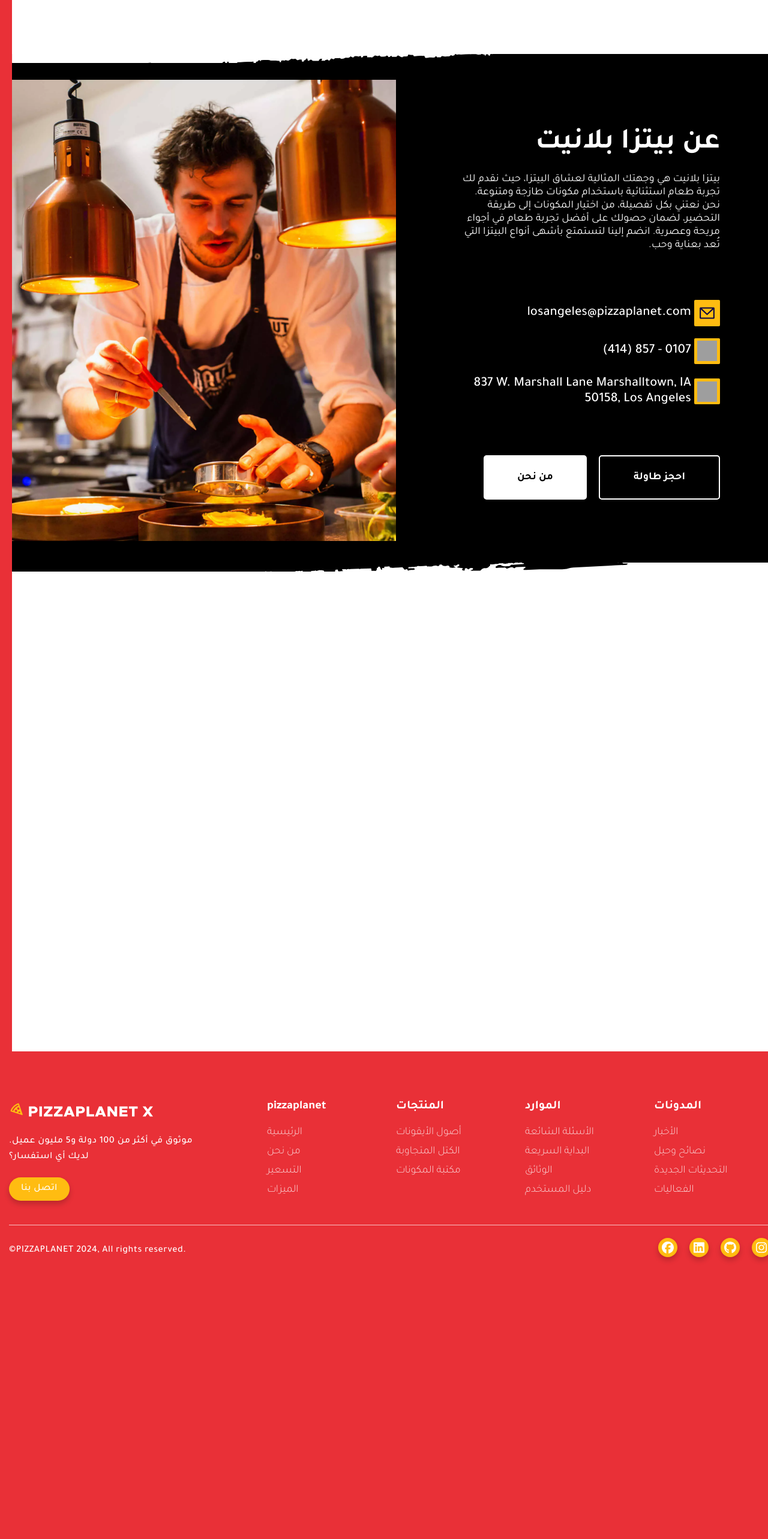
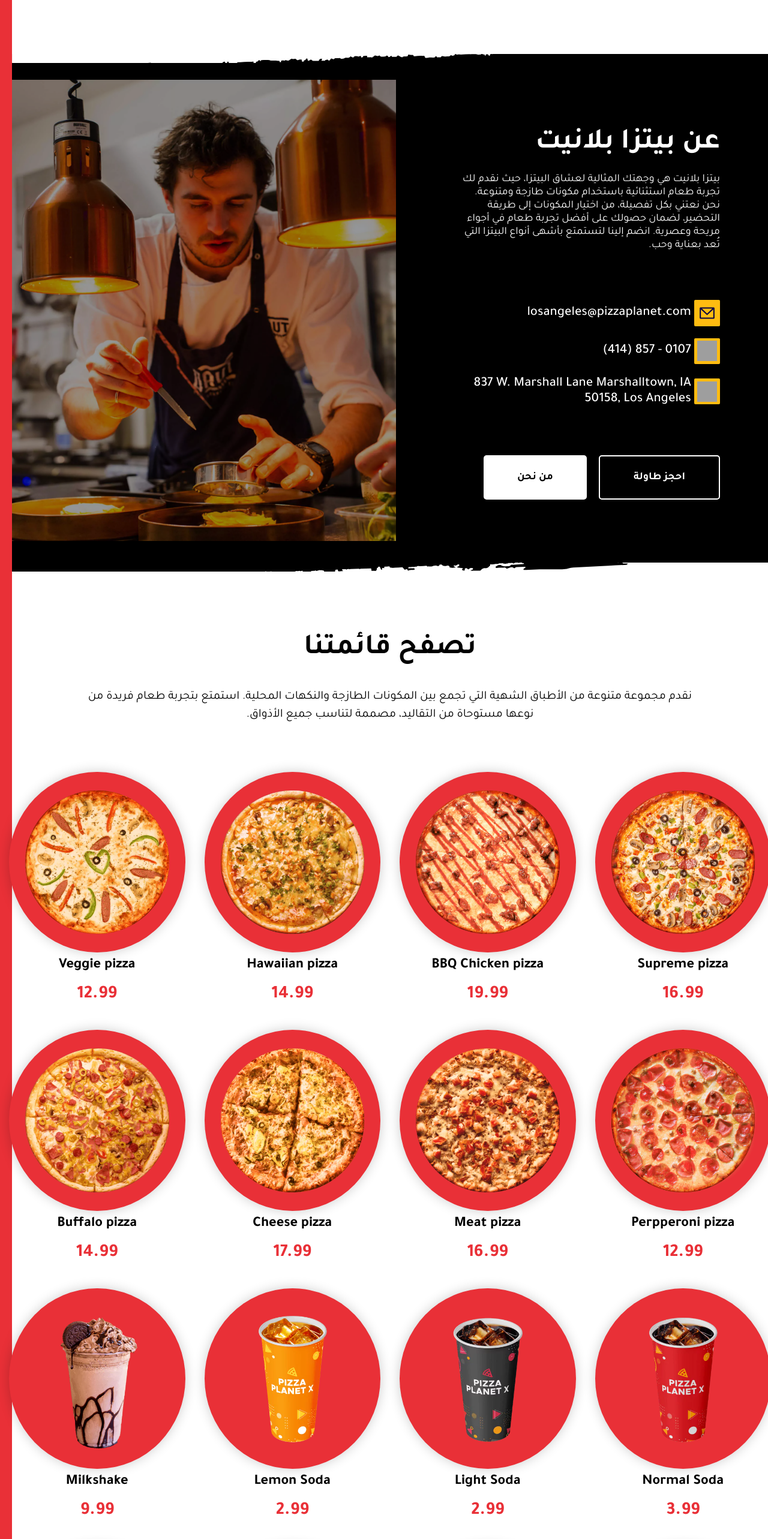
Before and after one commit to Mohda24/Pizza-Planet-Website, a React (Vite) app: page / in a window 1280 px wide. Shown: the part 1620-4186 px from the top of the page at 60% size. Before the commit the page ends 3778 px from the top, so only its background shows below. Built offline with nearby package versions, Linux system fonts and the light colour scheme; grey boxes are pictures that could not be loaded; a web font is replaced by a local one.

Commit message:
i add section

```diff
--- a/src/Assets/Images/pizzaImages.js
+++ b/src/Assets/Images/pizzaImages.js
@@ -20,5 +20,6 @@ import p1 from './p1.webp';
 import p2 from './p2.webp';
 import p3 from './p3.webp';
 import pizzaBigMen from './pizzaBigMen.webp';
+import Tastingpizza from './home-pizzalplanet.webp';
 
-export {r1, r2, r3, r4, r5, r6, r7, r8, r9, r10, r11, r12, r13, r14, r15, r16,zayton,pizza,p1,p2,p3,pizzaBigMen};
+export {r1, r2, r3, r4, r5, r6, r7, r8, r9, r10, r11, r12, r13, r14, r15, r16,zayton,pizza,p1,p2,p3,pizzaBigMen,Tastingpizza};
--- a/src/Components/Pages/Home/Home.jsx
+++ b/src/Components/Pages/Home/Home.jsx
@@ -2,6 +2,9 @@ import React from 'react'
 import HeroSection from './HeroSection/HeroSection'
 import SectionPizzaPlanet from './SectionPizzaPlanet/SectionPizzaPlanet'
 import SectionPizzaAdresse from './SectionPizzaAdresse/SectionPizzaAdresse'
+import SectionBrowse from './SectionBrowse/SectionBrowse'
+import SectionTasting from './SectionTasting/SectionTasting'
+
 
 
 
@@ -12,7 +15,8 @@ function Home() {
         <main id='Main'>
                 <SectionPizzaPlanet/>
                 <SectionPizzaAdresse/>
-                <div style={{background:"white",minHeight:"100vh"}}></div>
+                <SectionBrowse/>
+                <SectionTasting/>
         </main>
         </>
     )
--- /dev/null
+++ b/src/Components/Pages/Home/SectionBrowse/SectionBrowse.jsx
@@ -0,0 +1,32 @@
+import React from 'react'
+import s from './SectionBrowse.module.scss'
+import SectionHeading from '../../../shared/SectionHeading/SectionHeading'
+import PizzaCard from '../../../shared/PizzaCard/PizzaCard'
+import pizzas from '../../../../Data/pizzaData';
+import Button from '../../../shared/button/Button'
+
+function SectionBrowse() {
+    return (
+        <section className={s.BrowsSection}>
+            <div className="container">
+                <SectionHeading header={"تصفح قائمتنا"} subheader={"نقدم مجموعة متنوعة من الأطباق الشهية التي تجمع بين المكونات الطازجة والنكهات المحلية. استمتع بتجربة طعام فريدة من نوعها مستوحاة من التقاليد، مصممة لتناسب جميع الأذواق. "} />
+                <div className={s.PizzaCards}>
+                    {/* Pizza Card */}
+                    {pizzas.map((pizza) => {
+                        return <PizzaCard key={pizza.id} img={pizza.img} name={pizza.name} price={pizza.price} />
+                    })}
+
+                </div>
+                <div className={s.BrowseBtns}>
+                <Button text={" احجز طاولة "} additionalClass="btnBrowser" customStyle={{ padding: "1.5rem 3.5rem" }} />
+                <Button text={" من نحن "} customStyle={{padding:"1.5rem 3.5rem"}} additionalClass="btnHero"/>
+
+                </div>
+            </div>
+
+
+        </section>
+    )
+}
+
+export default SectionBrowse
--- /dev/null
+++ b/src/Components/Pages/Home/SectionBrowse/SectionBrowse.module.scss
@@ -0,0 +1,32 @@
+@import "../../../../Styles/mixin.scss";
+
+.BrowsSection{
+    background-color: white;
+    padding-block: var(--Section-Padding);
+
+    // piza cards
+    & .PizzaCards{
+        display: grid;
+        grid-template-columns: repeat(auto-fill, minmax(250px, 1fr));
+        gap: 2rem;
+        justify-content: center;
+        padding: 5rem 0;
+    }
+
+    // pizza btns
+    & .BrowseBtns{
+        display: flex;
+        justify-content: center;
+        align-items: center;
+        gap: 1rem;
+        padding-top: 2rem 1rem;
+        width: 100%;
+
+        @include small{
+            flex-direction: column;
+            padding-block: 0;
+        }
+    }
+
+
+}
--- a/src/Components/Pages/Home/SectionPizzaAdresse/SectionPizzaAdresse.jsx
+++ b/src/Components/Pages/Home/SectionPizzaAdresse/SectionPizzaAdresse.jsx
@@ -7,7 +7,7 @@ import { pizzaBigMen } from "../../../../Assets/Images/pizzaImages"
 function SectionPizzaAdresse() {
     return (
         <section className={s.PizzaAdresseSection}>
-            <img src={DecorativeTop} className={s.DecorativeTop} alt="Decortive shape of top section" />
+            <img src={DecorativeTop} loading='lazy' className={s.DecorativeTop} alt="Decortive shape of top section" />
             <div className={s.PizzaAdresseContainer}>
                 <div className={s.pizzaPlanetImg}>
                     <img src={pizzaBigMen} alt="Background for image of bigmen pizza" />
--- a/src/Components/Pages/Home/SectionPizzaAdresse/SectionPizzaAdresse.module.scss
+++ b/src/Components/Pages/Home/SectionPizzaAdresse/SectionPizzaAdresse.module.scss
@@ -1,13 +1,14 @@
 @import "../../../../Styles//mixin.scss";
+
 // section pizza adresse
-.PizzaAdresseSection{
+.PizzaAdresseSection {
     background-color: black;
     color: white;
     position: relative;
     padding-block: 20px;
 
     // Shape of Top the section
-    & .DecorativeTop{
+    & .DecorativeTop {
         position: absolute;
         top: -5px;
         left: 0;
@@ -15,7 +16,8 @@
         height: 1.25rem;
 
     }
-    & .DecorativeBottom{
+
+    & .DecorativeBottom {
         position: absolute;
         bottom: -5px;
         left: 0;
@@ -27,23 +29,40 @@
 
 
     // pizza planet container
-    & .PizzaAdresseContainer{
-            display: flex;
-            flex-direction: row-reverse;
-            align-items: center;
+    & .PizzaAdresseContainer {
+        display: flex;
+        flex-direction: row-reverse;
+        align-items: center;
 
-            @include small{
-                flex-direction: column;
-            }
+        @include small {
+            flex-direction: column;
+        }
     }
 
     // pizza image
-    & .pizzaPlanetImg{
+    & .pizzaPlanetImg {
         width: 50%;
         max-width: 46.875rem;
         height: 100%;
+        position: relative;
 
-        @include small{
+
+
+
+
+        &:before {
+            content: "";
+            position: absolute;
+            top: 0;
+            left: 0;
+            width: 100%;
+            height: 100%;
+            background-color: rgba(0, 0, 0, .4);
+
+
+        }
+
+        @include small {
             width: 100%;
             max-width: 100%;
             height: 31.25rem;
@@ -51,33 +70,34 @@
 
 
     }
+
     // pizza planet detail
-    & .pizzaPlanetDatail{
+    & .pizzaPlanetDatail {
         width: 50%;
         display: flex;
         flex-direction: column;
         gap: 5rem;
         padding: 6.25rem;
 
-        @include small{
+        @include small {
             width: 100%;
             padding: 3.125rem .9375rem;
             gap: 3.125rem;
         }
 
         // pizza about part
-        & .aboutPlanet{
+        & .aboutPlanet {
             display: flex;
             flex-direction: column;
             gap: 1.25rem;
 
 
-            &>h3{
+            &>h3 {
                 font-size: 3rem;
                 font-weight: 700;
             }
 
-            &>p{
+            &>p {
                 font-size: 1.125rem;
                 font-weight: 400;
             }
@@ -85,18 +105,18 @@
         }
 
         // pizza adresse part
-        & .planetAdresse{
+        & .planetAdresse {
             display: flex;
             flex-direction: column;
             gap: 1.25rem;
         }
 
         // pizza btns part
-        & .PizzaPlanetBtns{
+        & .PizzaPlanetBtns {
             display: flex;
             gap: 1.25rem;
 
-            @include small{
+            @include small {
                 flex-direction: column;
                 gap: 1.25rem;
                 align-items: center;
--- a/src/Components/Pages/Home/SectionPizzaPlanet/SectionCard/SectionCard.jsx
+++ b/src/Components/Pages/Home/SectionPizzaPlanet/SectionCard/SectionCard.jsx
@@ -5,7 +5,7 @@ function SectionCard({img,title}) {
     return (
         <div className={s.SectionCart}>
             <div className={s.SectionCardWrapp}>
-                <img src={img} alt="Picture for card" />
+                <img src={img} loading='lazy' alt="Picture for card" />
             </div>
             <h3>{title}</h3>
 
--- /dev/null
+++ b/src/Components/Pages/Home/SectionTasting/SectionTasting.jsx
@@ -0,0 +1,32 @@
+import React from 'react'
+import s from './SectionTasting.module.scss'
+import { Tastingpizza, zayton } from "../../../../Assets/Images/pizzaImages"
+import Button from '../../../shared/button/Button'
+
+function SectionTasting() {
+    return (
+        <section className={s.SectionTasting}>
+            <div className={s.TastingImage}>
+                <img src={Tastingpizza} loading='lazy' alt="Picture of Tasting Pizza" />
+            </div>
+            <div className={s.TastingContent}>
+                <div className={s.Tastingwrap}>
+                    <img src={zayton} loading='lazy' alt="A small image of zayton" />
+                </div>
+                <h2>تذوق أشهى بيتزا في المغرب</h2>
+                <p>استمتع بتجربة طعام لا تُنسى، مع مكونات طازجة ونكهات لذيذة، مصممة لتلبي جميع الأذواق. </p>
+                <div className={s.TastingBtns}>
+                <Button text={" احجز طاولة "}  customStyle={{ padding: "1.5rem 3.5rem" }} />
+                <Button text={" من نحن "} additionalClass="btnAdresse" customStyle={{ padding: "1.5rem 3.5rem" }} />
+
+                </div>
+
+
+            </div>
+
+
+        </section>
+    )
+}
+
+export default SectionTasting
--- /dev/null
+++ b/src/Components/shared/PizzaCard/PizzaCard.jsx
@@ -0,0 +1,16 @@
+import React from 'react'
+import s from './PizzaCard.module.scss'
+
+function PizzaCard({img, name, price}) {
+    return (
+        <div className={s.PizzaCard}>
+            <div className="cardImage">
+                <img loading='lazy' src={img} alt={`image card of ${img.split('.')[0]}`} />
+            </div>
+            <h5>{name}</h5>
+            <span>{price}</span>
+        </div>
+    )
+}
+
+export default PizzaCard
--- /dev/null
+++ b/src/Components/shared/PizzaCard/PizzaCard.module.scss
@@ -0,0 +1,37 @@
+@import "../../../Styles/mixin.scss";
+
+
+// Styeles for PizzaCard component
+.PizzaCard{
+    @include center-x-y;
+    flex-direction: column;
+
+    // Styles for image
+    &>div{
+        width: 100%;
+        height: 100%;
+        max-width: 21.875rem;
+        padding: .625rem;
+        background-color: #e93037;
+        border-radius: 50%;
+        box-shadow: 0 0 1.25rem rgba(0, 0, 0, 0.2);
+
+    }
+
+    // style for title
+
+    &>h5{
+        font-size: 1.5rem;
+        font-weight: 700;
+        margin-block: 0.5rem;
+    }
+
+    // style for price
+    &>span{
+        font-size: 1.875rem;
+        font-weight: 600;
+        margin-block: 0.5rem;
+        color: var(--bg-color-hex,#e93037);
+    }
+
+}
--- a/src/Components/shared/button/Button.module.scss
+++ b/src/Components/shared/button/Button.module.scss
@@ -70,3 +70,16 @@
     }
 
 }
+
+// btn style for btn in browser section pizza
+.btnBrowser{
+    background-color: white;
+    color: black;
+    border: 2px solid black;
+
+    &:hover{
+        background-color: var(--primary-color, #ffbc11);
+        color: white;
+        border-color: #ffbc11;
+    }
+}
```
Also changed, not shown: src/Components/Pages/Home/SectionTasting/SectionTasting.module.scss (added, +95 -0 lines).
